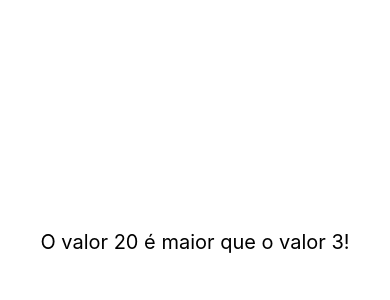
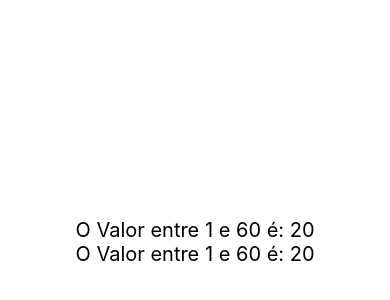
Before and after one commit to T-Terra/appTest, a React Native app: screen / in a window 390 px wide. Shown: the part 180-480 px from the top of the page. Built offline with nearby package versions, Linux system fonts and the light colour scheme.

Commit message:
feat: challenger random number

```diff
--- a/src/App.tsx
+++ b/src/App.tsx
@@ -4,11 +4,14 @@ import { SafeAreaView, StyleSheet } from "react-native";
 import MinMax from "./components/MinMax"
 import Oficial, { Comp2, Comp3 } from "./components/Mult";
 import Primeiro from "./components/Primeiro";
+import RandomValue from "./components/Random"
 
 export default () => (
     <SafeAreaView style={Style.App}>
+        <RandomValue min={1} max={60}/>
+        <RandomValue min={1} max={60}/>
+        {/*
         <MinMax min={3} max={20}/>
-        {/*
         <Oficial/>
         <Comp2/>
         <Comp3/>
--- /dev/null
+++ b/src/components/Random.tsx
@@ -0,0 +1,11 @@
+import React from "react";
+import { Text } from "react-native";
+import StyleFont from "./Estilo"
+
+export default ({min, max}) => {
+    const delta = max - min + 1
+    const ValueRandom = Math.floor(Math.random() * delta) + min
+    return (
+        <Text style={StyleFont.MiddleFont}>O Valor entre {min} e {max} é: {ValueRandom}</Text>
+    )
+}
```
